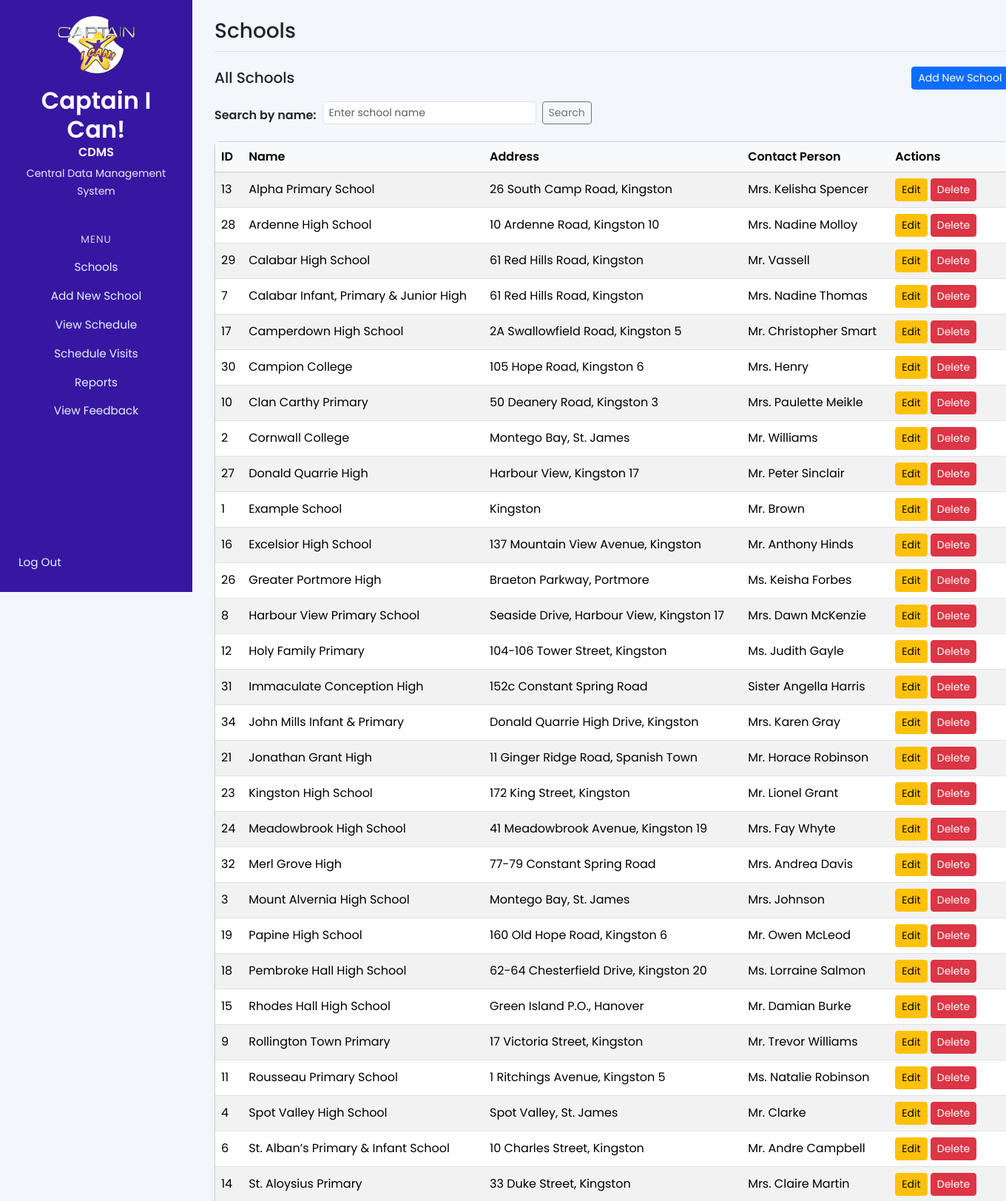
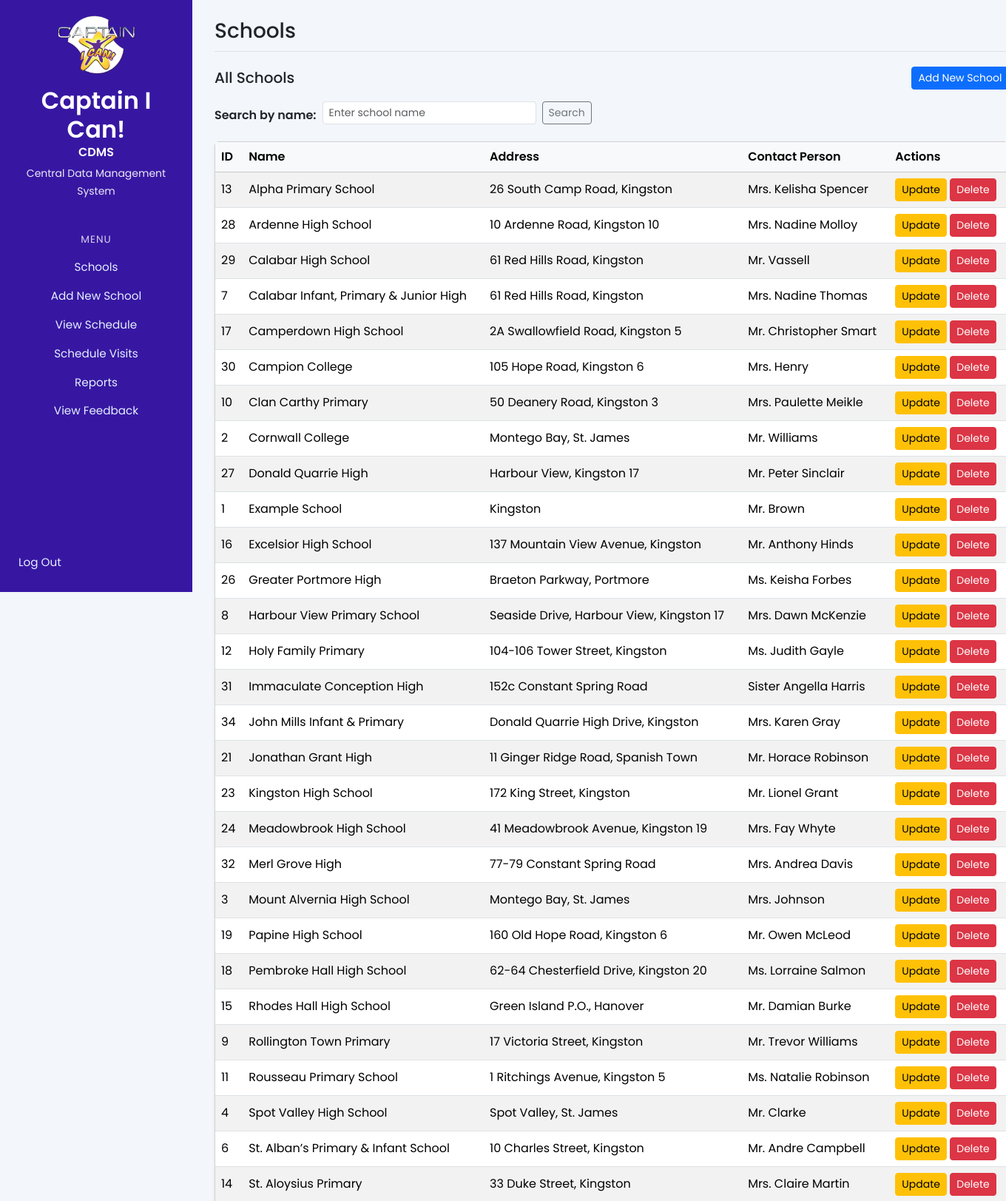
Before and after one commit to AyannaW08/Comp2171-Project, a Flask app: page /schools in a window 1360 px wide. Shown: the top 1623 px of the page at 74% size. Run offline with Flask 3, Linux system fonts and the light colour scheme; the visitor is signed in with stand-in values (Sample User, id 1).

Commit message:
Rename edit school to update school

```diff
--- a/app.py
+++ b/app.py
@@ -121,10 +121,10 @@ def add_school():
     return render_template("add_school.html", form_data={}, errors={})
 
 
-@app.route("/schools/<int:school_id>/edit", methods=["GET", "POST"])
+@app.route("/schools/<int:school_id>/update", methods=["GET", "POST"])
 @login_required
-def edit_school(school_id):
-    """Edit an existing school's information (Feature 2)."""
+def update_school(school_id):
+    """Updates an existing school's information (Feature 2)."""
     school = SchoolService.get_school_or_404(school_id)
 
     if request.method == "POST":
@@ -132,14 +132,14 @@ def edit_school(school_id):
 
         if not validator.validate():
             flash("Please fix the errors below and try again.", "error")
-            return render_template("edit_school.html", school=school,
+            return render_template("update_school.html", school=school,
                                    form_data=request.form, errors=validator.errors)
 
         SchoolService.update_school(school, validator.to_dict())
         flash("School information updated successfully.", "success")
-        return redirect(url_for("edit_school", school_id=school_id))
+        return redirect(url_for("update_school", school_id=school_id))
 
-    return render_template("edit_school.html", school=school, form_data=school, errors={})
+    return render_template("update_school.html", school=school, form_data=school, errors={})
 
 
 @app.route("/schools/<int:school_id>/delete", methods=["POST"])
--- a/templates/schools_list.html
+++ b/templates/schools_list.html
@@ -55,10 +55,10 @@
                     <td>{{ school["contact_person"] }}</td>
                     <td>
                         <a
-                            href="{{ url_for('edit_school', school_id=school['id']) }}"
+                            href="{{ url_for('update_school', school_id=school['id']) }}"
                             class="btn btn-sm btn-warning"
                         >
-                            Edit
+                            Update
                         </a>
 
                         <form
--- a/validators/school_validator.py
+++ b/validators/school_validator.py
@@ -9,7 +9,7 @@ from typing import Dict, Optional
 
 class SchoolValidator:
     """
-    Validates all fields submitted through the Add School and Edit School forms.
+    Validates all fields submitted through the Add School and Update School forms.
     After calling validate(), check self.errors for any problems,
     and use the parsed field attributes to pass clean data to SchoolService.
     """
```
Also changed, not shown: templates/update_school.html (renamed from templates/edit_school.html, +5 -5 lines).
